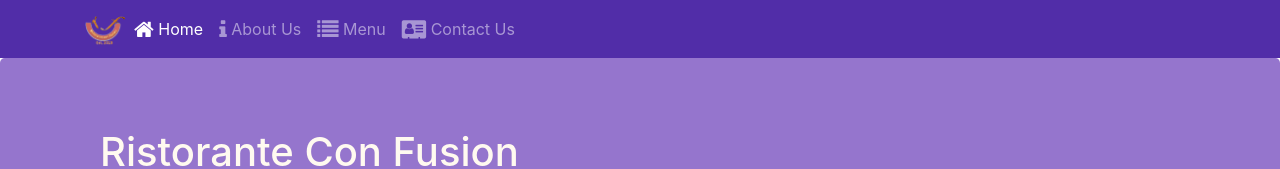
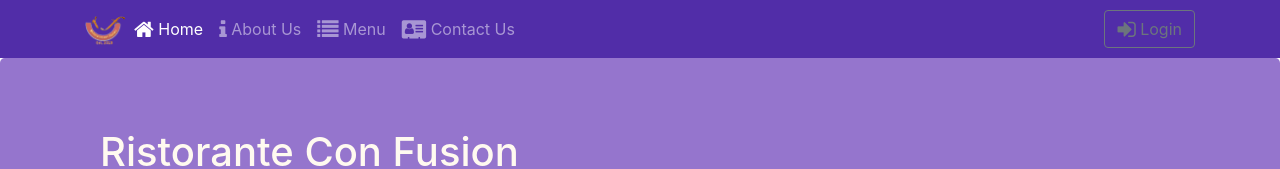
Before and after one commit to raj-orton/confusion-react, a React (Create React App) app: page /home in a window 1280 px wide. Shown: the top 169 px of the page. Built offline with nearby package versions, Linux system fonts and the light colour scheme.

Commit message:
Uncontrolled Forms

```diff
--- a/src/components/HeaderComponent.js
+++ b/src/components/HeaderComponent.js
@@ -1,20 +1,35 @@
 import React, { Component } from 'react';
-import { Collapse, Jumbotron, Nav, Navbar, NavbarBrand, NavbarToggler, NavItem } from 'reactstrap';
+import { Button, Collapse, Form, FormGroup, Input, Jumbotron, Label, Modal, ModalBody, ModalHeader, Nav, Navbar, NavbarBrand, NavbarToggler, NavItem } from 'reactstrap';
 import { NavLink } from 'react-router-dom';
 
 class Header extends Component {
   constructor(props) {
     super(props);
     this.state = {
-      isNavOpen: false
+      isNavOpen: false,
+      isModalOpen: false
     };
     this.toggleNav = this.toggleNav.bind(this);
+    this.toggleModal = this.toggleModal.bind(this);
+    this.handleLogin = this.handleLogin.bind(this);
   }
 
   toggleNav() {
     this.setState({
       isNavOpen: !this.state.isNavOpen
     });
+  }
+
+  toggleModal() {
+    this.setState({
+      isModalOpen: !this.state.isModalOpen
+    });
+  }
+
+  handleLogin(event) {
+    this.toggleModal();
+    alert("Username: " + this.username.value + "\nPassword: " + this.password.value + "\nRemember: " + this.remember.checked);
+    event.preventDefault();
   }
 
   render() {
@@ -49,6 +64,13 @@ class Header extends Component {
                   </NavLink>
                 </NavItem>
               </Nav>
+              <Nav className="ml-auto" navbar>
+                <NavItem>
+                  <Button outline onClick={this.toggleModal}>
+                    <span className="fa fa-sign-in fa-lg"></span> Login
+                  </Button>
+                </NavItem>
+              </Nav>
             </Collapse>
           </div>
         </Navbar>
@@ -62,6 +84,27 @@ class Header extends Component {
             </div>
           </div>
         </Jumbotron>
+        <Modal isOpen={this.state.isModalOpen} toggle={this.toggleModal}>
+          <ModalHeader toggle={this.toggleModal}>Login</ModalHeader>
+          <ModalBody>
+            <Form onSubmit={this.handleLogin}>
+              <FormGroup>
+                <Label htmlFor='username'> Username</Label>
+                <Input type='text' id='username' name='username' innerRef={(input) => this.username = input}></Input>
+              </FormGroup>
+              <FormGroup>
+                <Label htmlFor='password'> Username</Label>
+                <Input type='password' id='password' name='password' innerRef={(input) => this.password = input}></Input>
+              </FormGroup>
+              <FormGroup check>
+                <Label check>
+                  <Input type='checkbox' name='remember' innerRef={(input) => this.remember = input}></Input> Remember me
+                </Label>
+              </FormGroup>
+              <Button type='submit' value='submit' color='primary'>Login</Button>
+            </Form>
+          </ModalBody>
+        </Modal>
       </>
     );
   }
```
